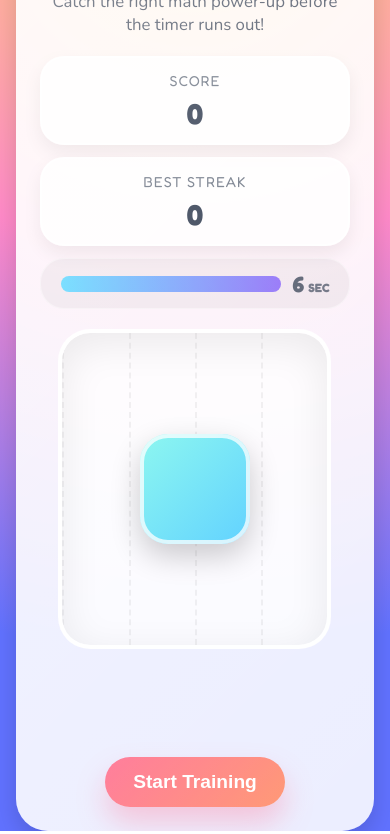
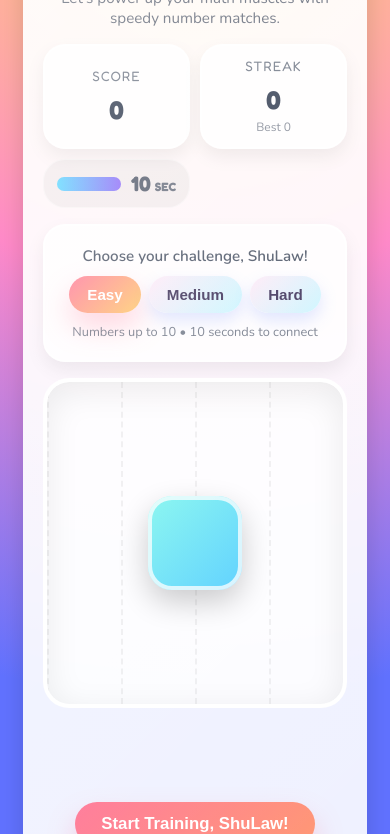
Before and after one commit to Zhihong0321/math-kid-trainer, a plain HTML site: page index.html in a window 390 px wide. Shown: the part 120-954 px from the top of the page. Drawn offline with nearby package versions, Linux system fonts and the light colour scheme.

Commit message:
Add difficulty modes and mobile-friendly layout

```diff
--- a/game.js
+++ b/game.js
@@ -1,5 +1,14 @@
-const TIME_LIMIT = 6; // seconds
 const OPTION_COUNT = 5;
+const playerName = "ShuLaw";
+
+const DIFFICULTY_SETTINGS = {
+  easy: { label: "Easy", maxTarget: 10, timeLimit: 10, maxOffset: 9 },
+  medium: { label: "Medium", maxTarget: 20, timeLimit: 8, maxOffset: 12 },
+  hard: { label: "Hard", maxTarget: 40, timeLimit: 7, maxOffset: 15 },
+};
+
+let currentDifficulty = "easy";
+let currentSettings = DIFFICULTY_SETTINGS[currentDifficulty];
 
 const stage = document.getElementById("stage");
 const fallingBox = document.getElementById("fallingBox");
@@ -12,6 +21,9 @@ const timerCount = document.getElementById("timerCount");
 const confettiLayer = document.getElementById("confettiLayer");
 const scoreValue = document.getElementById("scoreValue");
 const streakValue = document.getElementById("streakValue");
+const bestValue = document.getElementById("bestValue");
+const difficultyButtons = document.querySelectorAll(".difficulty-button");
+const difficultyNote = document.getElementById("difficultyNote");
 
 let score = 0;
 let streak = 0;
@@ -24,26 +36,54 @@ let timerInterval = null;
 let fallTimeout = null;
 
 const successPhrases = [
-  "Math Hero!",
-  "Super Solver!",
-  "Brain Power +10!",
-  "Numbers Ninja!",
-  "Equation Expert!",
+  "Awesome aim, {name}!",
+  "Math hero mode: {name}!",
+  "Number ninja moves, {name}!",
+  "Brain power boost for {name}!",
+  "Equation expert vibes, {name}!",
 ];
 
 const encouragements = [
-  "Great try! You'll get the next one!",
-  "Keep going, superstar!",
-  "Every hero keeps training!",
-  "Math muscles growing!",
-  "You're getting stronger!",
+  "Great try, {name}! You'll nail the next one!",
+  "Keep going, {name}! Superstars grow with practice!",
+  "Every hero keeps training, {name}!",
+  "Math muscles growing strong, {name}!",
+  "You're getting stronger every round, {name}!",
 ];
+
+difficultyButtons.forEach((button) => {
+  button.addEventListener("click", () => {
+    const selected = button.dataset.difficulty;
+    if (selected === currentDifficulty) return;
+
+    currentDifficulty = selected;
+    currentSettings = DIFFICULTY_SETTINGS[currentDifficulty];
+
+    difficultyButtons.forEach((btn) => {
+      btn.classList.toggle("active", btn === button);
+    });
+
+    resetGame();
+    updateDifficultyDetails();
+
+    if (roundActive) {
+      roundActive = false;
+      clearTimers();
+      setTimeout(() => {
+        startRound();
+      }, 300);
+    } else {
+      refreshTimerIdle();
+    }
+  });
+});
 
 playButton.addEventListener("click", () => {
   if (!roundActive) {
     playButton.disabled = true;
     playButton.textContent = "Training...";
     resetGame();
+    updateDifficultyDetails();
     startRound();
   }
 });
@@ -62,6 +102,10 @@ function startRound() {
   fallingBox.style.top = "";
   fallingBox.style.transition = "";
   fallingBox.style.transform = "translateX(-50%)";
+  fallingBox.style.setProperty(
+    "--drop-duration",
+    `${currentSettings.timeLimit}s`
+  );
   void fallingBox.offsetWidth;
   fallingBox.classList.add("ready");
 
@@ -84,16 +128,17 @@ function startRound() {
 }
 
 function createPuzzle() {
-  const base = randomInt(0, 12);
-  const offset = randomInt(1, 9);
-  const target = base + offset;
+  const { maxTarget, maxOffset } = currentSettings;
+  const target = randomInt(4, maxTarget);
+  const minBase = Math.max(0, target - maxOffset);
+  const base = randomInt(minBase, target - 1);
+  const offset = target - base;
 
   const options = new Set([offset]);
+  const optionMax = Math.max(maxOffset, offset + 4);
   while (options.size < OPTION_COUNT) {
-    const candidate = randomInt(1, 10);
-    if (!options.has(candidate)) {
-      options.add(candidate);
-    }
+    const candidate = randomInt(1, optionMax);
+    options.add(candidate);
   }
 
   return { base, offset, target, options: shuffle([...options]) };
@@ -135,8 +180,9 @@ function celebrateSuccess(button) {
   animateFallingBoxTowardsTarget();
   button.classList.add("launch-answer");
 
-  const phrase = successPhrases[Math.floor(Math.random() * successPhrases.length)];
-  const tagline = streak > 1 ? `${phrase} Streak x${streak}!` : phrase;
+  const phrase = pickPersonalized(successPhrases);
+  const tagline =
+    streak > 1 ? `${phrase} Streak x${streak}!` : phrase;
   setEquationCard(
     "correct",
     `${currentBase} + ${currentAnswer} = ${currentTarget}`,
@@ -164,7 +210,7 @@ function showMistake(button) {
   setEquationCard(
     "oops",
     `${currentBase} + ${currentAnswer} = ${currentTarget}`,
-    encouragements[Math.floor(Math.random() * encouragements.length)]
+    pickPersonalized(encouragements)
   );
 
   setTimeout(() => {
@@ -185,7 +231,7 @@ function timeRanOut() {
   setEquationCard(
     "oops",
     `${currentBase} + ${currentAnswer} = ${currentTarget}`,
-    "Time's up! Let's try another!"
+    `Time's up, ${playerName}! Let's try another!`
   );
 
   setTimeout(() => {
@@ -248,13 +294,13 @@ function setEquationCard(type, equation, tagline) {
 function launchTimer() {
   timerFill.style.width = "100%";
   timerFill.classList.remove("low");
-  timerCount.textContent = TIME_LIMIT;
-  let timeRemaining = TIME_LIMIT;
+  timerCount.textContent = currentSettings.timeLimit;
+  let timeRemaining = currentSettings.timeLimit;
 
   timerInterval = setInterval(() => {
     timeRemaining -= 1;
     timerCount.textContent = Math.max(timeRemaining, 0);
-    timerFill.style.width = `${(timeRemaining / TIME_LIMIT) * 100}%`;
+    timerFill.style.width = `${(timeRemaining / currentSettings.timeLimit) * 100}%`;
     if (timeRemaining <= 2) {
       timerFill.classList.add("low");
     }
@@ -267,7 +313,7 @@ function launchTimer() {
   fallTimeout = setTimeout(() => {
     clearTimers();
     timeRanOut();
-  }, TIME_LIMIT * 1000);
+  }, currentSettings.timeLimit * 1000);
 }
 
 function disableChoices() {
@@ -292,7 +338,8 @@ function removeStageEffects() {
 
 function updateScoreboard() {
   scoreValue.textContent = score;
-  streakValue.textContent = bestStreak;
+  streakValue.textContent = streak;
+  bestValue.textContent = `Best ${bestStreak}`;
 }
 
 function spawnConfetti() {
@@ -344,3 +391,23 @@ window.addEventListener("blur", () => {
     timeRanOut();
   }
 });
+
+function pickPersonalized(messages) {
+  const raw = messages[Math.floor(Math.random() * messages.length)];
+  return raw.replaceAll("{name}", playerName);
+}
+
+function updateDifficultyDetails() {
+  const { maxTarget, timeLimit } = currentSettings;
+  difficultyNote.textContent = `Numbers up to ${maxTarget} • ${timeLimit} seconds to connect`;
+  refreshTimerIdle();
+}
+
+function refreshTimerIdle() {
+  timerFill.style.width = "100%";
+  timerFill.classList.remove("low");
+  timerCount.textContent = currentSettings.timeLimit;
+}
+
+updateDifficultyDetails();
+updateScoreboard();
--- a/index.html
+++ b/index.html
@@ -15,8 +15,8 @@
   <body>
     <div class="game-wrapper">
       <header class="game-header">
-        <div class="title">Math Gym: Number Drop!</div>
-        <div class="subtitle">Catch the right math power-up before the timer runs out!</div>
+        <div class="title">ShuLaw&apos;s Math Gym Drop!</div>
+        <div class="subtitle">Let&apos;s power up your math muscles with speedy number matches.</div>
       </header>
 
       <section class="scoreboard">
@@ -25,18 +25,29 @@
           <span class="value" id="scoreValue">0</span>
         </div>
         <div class="score-card">
-          <span class="label">Best Streak</span>
+          <span class="label">Streak</span>
           <span class="value" id="streakValue">0</span>
+          <span class="mini" id="bestValue">Best 0</span>
         </div>
         <div class="timer" aria-live="polite">
           <div class="timer-track">
             <div class="timer-fill" id="timerFill"></div>
           </div>
           <span class="timer-text">
-            <span id="timerCount">6</span>
+            <span id="timerCount">10</span>
             <span class="timer-units">sec</span>
           </span>
         </div>
+      </section>
+
+      <section class="difficulty-panel" aria-label="Select game difficulty">
+        <div class="difficulty-intro">Choose your challenge, ShuLaw!</div>
+        <div class="difficulty-buttons" role="group" aria-label="Difficulty">
+          <button class="difficulty-button active" data-difficulty="easy" type="button">Easy</button>
+          <button class="difficulty-button" data-difficulty="medium" type="button">Medium</button>
+          <button class="difficulty-button" data-difficulty="hard" type="button">Hard</button>
+        </div>
+        <div class="difficulty-note" id="difficultyNote">Numbers up to 10 • 10 seconds to connect</div>
       </section>
 
       <main class="game-stage">
@@ -57,7 +68,7 @@
       <section class="choices" id="choices" aria-label="Choose the number to make the equation work"></section>
 
       <section class="control-panel">
-        <button id="playButton" class="primary">Start Training</button>
+        <button id="playButton" class="primary">Start Training, ShuLaw!</button>
       </section>
 
       <div class="confetti-layer" id="confettiLayer" aria-hidden="true"></div>
--- a/style.css
+++ b/style.css
@@ -8,7 +8,9 @@
   --shadow-strong: 0 10px 25px rgba(0, 0, 0, 0.15);
   --shadow-soft: 0 12px 30px rgba(0, 0, 0, 0.2);
   --timer-color: #ffffffaa;
-  --choice-size: clamp(80px, 12vw, 120px);
+  --box-size: clamp(78px, 20vw, 112px);
+  --choice-size: clamp(72px, 18vw, 104px);
+  --drop-duration: 10s;
 }
 
 * {
@@ -17,24 +19,25 @@
 
 body {
   margin: 0;
-  min-height: 100vh;
+  min-height: 100dvh;
   display: flex;
   justify-content: center;
   align-items: center;
+  padding: clamp(16px, 4vw, 56px) clamp(12px, 4vw, 40px);
   font-family: var(--font-main);
   background: var(--bg-gradient);
   color: #17233a;
 }
 
 .game-wrapper {
-  width: min(960px, 92vw);
-  background: rgba(255, 255, 255, 0.88);
-  border-radius: 32px;
-  padding: clamp(24px, 4vw, 48px);
+  width: min(620px, 94vw);
+  background: rgba(255, 255, 255, 0.9);
+  border-radius: 28px;
+  padding: clamp(20px, 4vw, 32px);
   box-shadow: var(--shadow-strong);
   display: flex;
   flex-direction: column;
-  gap: clamp(20px, 4vw, 36px);
+  gap: clamp(18px, 3.5vw, 28px);
   position: relative;
   overflow: hidden;
 }
@@ -49,40 +52,49 @@ body {
 
 .game-header {
   text-align: center;
+  display: flex;
+  flex-direction: column;
+  gap: 6px;
 }
 
 .title {
-  font-size: clamp(2rem, 4vw, 3.2rem);
+  font-size: clamp(1.8rem, 5vw, 2.6rem);
   font-weight: 700;
-  letter-spacing: 1px;
-  text-shadow: 0 12px 20px rgba(0, 0, 0, 0.1);
+  letter-spacing: 0.8px;
+  line-height: 1.1;
+  text-shadow: 0 10px 18px rgba(0, 0, 0, 0.1);
 }
 
 .subtitle {
   font-family: var(--font-secondary);
-  font-size: clamp(1.05rem, 2.5vw, 1.4rem);
-  margin-top: 8px;
-  color: rgba(23, 35, 58, 0.85);
+  font-size: clamp(0.95rem, 2.8vw, 1.25rem);
+  margin: 0;
+  color: rgba(23, 35, 58, 0.78);
 }
+
 
 .scoreboard {
   display: grid;
-  grid-template-columns: repeat(3, minmax(0, 1fr));
-  gap: clamp(12px, 2vw, 20px);
-  align-items: center;
+  grid-template-columns: repeat(auto-fit, minmax(150px, 1fr));
+  gap: clamp(10px, 2vw, 18px);
+  align-items: stretch;
 }
 
 .score-card {
   background: rgba(255, 255, 255, 0.85);
-  border-radius: 24px;
-  padding: clamp(12px, 2vw, 18px) clamp(16px, 3vw, 26px);
+  border-radius: 22px;
+  padding: clamp(12px, 2vw, 18px) clamp(14px, 2.8vw, 22px);
   text-align: center;
   box-shadow: 0 8px 18px rgba(0, 0, 0, 0.08);
   border: 2px solid rgba(255, 255, 255, 0.6);
+  display: flex;
+  flex-direction: column;
+  gap: 4px;
+  justify-content: center;
 }
 
 .label {
-  font-size: clamp(0.9rem, 1.8vw, 1.1rem);
+  font-size: clamp(0.85rem, 1.7vw, 1rem);
   text-transform: uppercase;
   letter-spacing: 1px;
   color: rgba(23, 35, 58, 0.7);
@@ -91,23 +103,30 @@ body {
 .value {
   display: block;
   margin-top: 6px;
-  font-size: clamp(1.8rem, 3vw, 2.4rem);
+  font-size: clamp(1.6rem, 4vw, 2.2rem);
   font-weight: 700;
+}
+
+.mini {
+  font-family: var(--font-secondary);
+  font-size: clamp(0.75rem, 1.8vw, 0.95rem);
+  color: rgba(23, 35, 58, 0.6);
 }
 
 .timer {
   display: flex;
   align-items: center;
-  gap: 12px;
-  padding: 12px 18px;
-  border-radius: 24px;
+  justify-content: center;
+  gap: 10px;
+  padding: 12px clamp(14px, 3vw, 20px);
+  border-radius: 22px;
   background: rgba(0, 0, 0, 0.05);
   box-shadow: inset 0 0 0 1px rgba(255, 255, 255, 0.4);
 }
 
 .timer-track {
   flex: 1;
-  height: 16px;
+  height: 14px;
   border-radius: 999px;
   overflow: hidden;
   background: rgba(0, 0, 0, 0.08);
@@ -126,7 +145,7 @@ body {
 }
 
 .timer-text {
-  font-size: clamp(1.4rem, 3vw, 1.8rem);
+  font-size: clamp(1.3rem, 3vw, 1.6rem);
   font-weight: 700;
   color: rgba(23, 35, 58, 0.8);
   display: flex;
@@ -149,6 +168,62 @@ body {
   color: rgba(23, 35, 58, 0.7);
 }
 
+.difficulty-panel {
+  background: rgba(255, 255, 255, 0.82);
+  border-radius: 22px;
+  padding: clamp(12px, 3vw, 18px);
+  text-align: center;
+  box-shadow: 0 8px 18px rgba(0, 0, 0, 0.08);
+  border: 2px solid rgba(255, 255, 255, 0.65);
+  display: grid;
+  gap: 10px;
+}
+
+.difficulty-intro {
+  font-family: var(--font-secondary);
+  font-size: clamp(1rem, 2.4vw, 1.3rem);
+  font-weight: 600;
+  color: rgba(23, 35, 58, 0.85);
+}
+
+.difficulty-buttons {
+  display: flex;
+  justify-content: center;
+  gap: clamp(8px, 2vw, 14px);
+  flex-wrap: wrap;
+}
+
+.difficulty-button {
+  border: none;
+  border-radius: 999px;
+  padding: 10px 18px;
+  font-size: clamp(0.95rem, 2.2vw, 1.1rem);
+  font-weight: 600;
+  cursor: pointer;
+  color: #2c1f4a;
+  background: linear-gradient(135deg, #ffe8f6, #c5f5ff);
+  box-shadow: 0 8px 16px rgba(111, 145, 255, 0.25);
+  transition: transform 0.2s ease, box-shadow 0.2s ease, filter 0.2s ease;
+}
+
+.difficulty-button:hover,
+.difficulty-button:focus-visible {
+  transform: translateY(-2px);
+  box-shadow: 0 12px 22px rgba(111, 145, 255, 0.32);
+}
+
+.difficulty-button.active {
+  background: linear-gradient(135deg, #ff6f91, #ffc75f);
+  color: #fff;
+  box-shadow: 0 14px 28px rgba(255, 111, 145, 0.35);
+}
+
+.difficulty-note {
+  font-family: var(--font-secondary);
+  font-size: clamp(0.85rem, 2.1vw, 1rem);
+  color: rgba(23, 35, 58, 0.65);
+}
+
 .game-stage {
   display: flex;
   justify-content: center;
@@ -156,13 +231,13 @@ body {
 
 .stage {
   position: relative;
-  width: min(460px, 70vw);
-  height: clamp(320px, 45vw, 420px);
-  background: rgba(255, 255, 255, 0.72);
-  border-radius: 32px;
-  box-shadow: inset 0 10px 40px rgba(0, 0, 0, 0.08);
+  width: min(380px, 82vw);
+  height: clamp(260px, 52vh, 360px);
+  background: rgba(255, 255, 255, 0.78);
+  border-radius: 26px;
+  box-shadow: inset 0 8px 34px rgba(0, 0, 0, 0.08);
   overflow: hidden;
-  border: 4px solid rgba(255, 255, 255, 0.8);
+  border: 4px solid rgba(255, 255, 255, 0.82);
 }
 
 .grid-background {
@@ -182,19 +257,19 @@ body {
   position: absolute;
   left: 50%;
   transform: translateX(-50%);
-  width: clamp(110px, 18vw, 140px);
-  height: clamp(110px, 18vw, 140px);
-  border-radius: 28px;
+  width: var(--box-size);
+  height: var(--box-size);
+  border-radius: 24px;
   display: flex;
   align-items: center;
   justify-content: center;
-  font-size: clamp(2.5rem, 5vw, 3.4rem);
+  font-size: clamp(2.1rem, 6vw, 3rem);
   font-weight: 700;
   text-shadow: 0 10px 20px rgba(0, 0, 0, 0.15);
 }
 
 .falling-box {
-  top: -160px;
+  top: calc(var(--box-size) * -1.1);
   background: var(--box-gradient);
   box-shadow: var(--shadow-soft);
   border: 3px solid rgba(255, 255, 255, 0.9);
@@ -207,14 +282,14 @@ body {
 }
 
 .target-box {
-  top: calc(50% - clamp(55px, 9vw, 70px));
+  top: calc(50% - (var(--box-size) / 2));
   background: var(--target-gradient);
   box-shadow: inset 0 0 0 4px rgba(255, 255, 255, 0.75), var(--shadow-soft);
   color: #0b3653;
 }
 
 .falling-box.drop {
-  animation: drop 6s linear forwards;
+  animation: drop var(--drop-duration, 10s) linear forwards;
 }
 
 .stage.celebrate {
@@ -274,22 +349,22 @@ body {
 
 @keyframes drop {
   0% {
-    top: -160px;
+    top: calc(var(--box-size) * -1.1);
   }
   100% {
-    top: calc(50% - clamp(55px, 9vw, 70px));
+    top: calc(50% - (var(--box-size) / 2));
   }
 }
 
 .choice-button {
   width: var(--choice-size);
   height: var(--choice-size);
-  border-radius: 28px;
+  border-radius: 24px;
   border: none;
-  font-size: clamp(1.6rem, 3vw, 2.1rem);
+  font-size: clamp(1.4rem, 4.2vw, 1.9rem);
   font-weight: 700;
   background: linear-gradient(145deg, #ffd2eb, #ffc764);
-  box-shadow: 0 12px 25px rgba(255, 133, 186, 0.35);
+  box-shadow: 0 12px 24px rgba(255, 133, 186, 0.32);
   cursor: pointer;
   transition: transform 0.2s, box-shadow 0.2s, filter 0.2s;
   position: relative;
@@ -348,11 +423,11 @@ body {
     opacity: 1;
   }
   70% {
-    transform: translateY(-190px) scale(1.12) rotate(4deg);
+    transform: translateY(calc(var(--box-size) * -1.6)) scale(1.12) rotate(4deg);
     opacity: 1;
   }
   100% {
-    transform: translateY(-220px) scale(0.8) rotate(-6deg);
+    transform: translateY(calc(var(--box-size) * -1.8)) scale(0.8) rotate(-6deg);
     opacity: 0;
   }
 }
@@ -386,10 +461,10 @@ body {
 }
 
 .equation-panel {
-  min-height: 48px;
+  min-height: 42px;
   text-align: center;
   font-family: var(--font-secondary);
-  font-size: clamp(1.4rem, 2.6vw, 2rem);
+  font-size: clamp(1.2rem, 3vw, 1.8rem);
   font-weight: 600;
   color: rgba(23, 35, 58, 0.9);
 }
@@ -431,16 +506,17 @@ body {
   display: flex;
   justify-content: center;
   flex-wrap: wrap;
-  gap: clamp(14px, 2.5vw, 22px);
+  gap: clamp(10px, 3vw, 18px);
 }
 
 .control-panel {
   text-align: center;
+  margin-top: 4px;
 }
 
 button.primary {
-  font-size: clamp(1.2rem, 2.2vw, 1.5rem);
-  padding: 14px 28px;
+  font-size: clamp(1.05rem, 2.4vw, 1.35rem);
+  padding: 12px 26px;
   border: none;
   border-radius: 999px;
   background: linear-gradient(135deg, #ff6f91, #ff9671);
@@ -453,8 +529,8 @@ button.primary {
 
 button.primary:hover,
 button.primary:focus-visible {
-  transform: translateY(-4px) scale(1.02);
-  box-shadow: 0 20px 40px rgba(255, 111, 145, 0.45);
+  transform: translateY(-3px) scale(1.02);
+  box-shadow: 0 20px 36px rgba(255, 111, 145, 0.42);
 }
 
 button.primary:disabled {
@@ -493,22 +569,52 @@ button.primary:disabled {
 }
 
 .message-tagline {
-  font-size: clamp(1.1rem, 2vw, 1.4rem);
-  margin-top: 8px;
-  color: rgba(23, 35, 58, 0.75);
+  font-size: clamp(0.95rem, 2.4vw, 1.2rem);
+  margin-top: 6px;
+  color: rgba(23, 35, 58, 0.7);
 }
 
-@media (max-width: 700px) {
+@media (max-width: 640px) {
+  body {
+    padding: clamp(14px, 5vw, 32px) clamp(10px, 6vw, 28px);
+  }
+  .game-wrapper {
+    gap: clamp(16px, 4vw, 24px);
+    padding: clamp(18px, 5vw, 28px);
+  }
   .scoreboard {
-    grid-template-columns: 1fr;
-  }
-  .timer {
-    justify-content: center;
+    grid-template-columns: repeat(auto-fit, minmax(140px, 1fr));
   }
   .timer-track {
-    max-width: 220px;
+    max-width: 240px;
   }
   .stage {
-    height: clamp(320px, 75vw, 420px);
+    width: min(340px, 88vw);
+    height: clamp(250px, 58vh, 330px);
+  }
+  .difficulty-panel {
+    padding: clamp(14px, 5vw, 20px);
   }
 }
+
+@media (max-width: 520px) {
+  :root {
+    --box-size: clamp(68px, 32vw, 94px);
+    --choice-size: clamp(62px, 28vw, 92px);
+  }
+  .difficulty-intro {
+    font-size: clamp(0.95rem, 3.2vw, 1.15rem);
+  }
+  .difficulty-note {
+    font-size: clamp(0.8rem, 3vw, 0.95rem);
+  }
+}
+
+@media (max-height: 720px) and (max-width: 900px) {
+  body {
+    padding: clamp(12px, 3vw, 28px) clamp(10px, 4vw, 24px);
+  }
+  .game-wrapper {
+    gap: clamp(14px, 3vw, 22px);
+  }
+}
```
